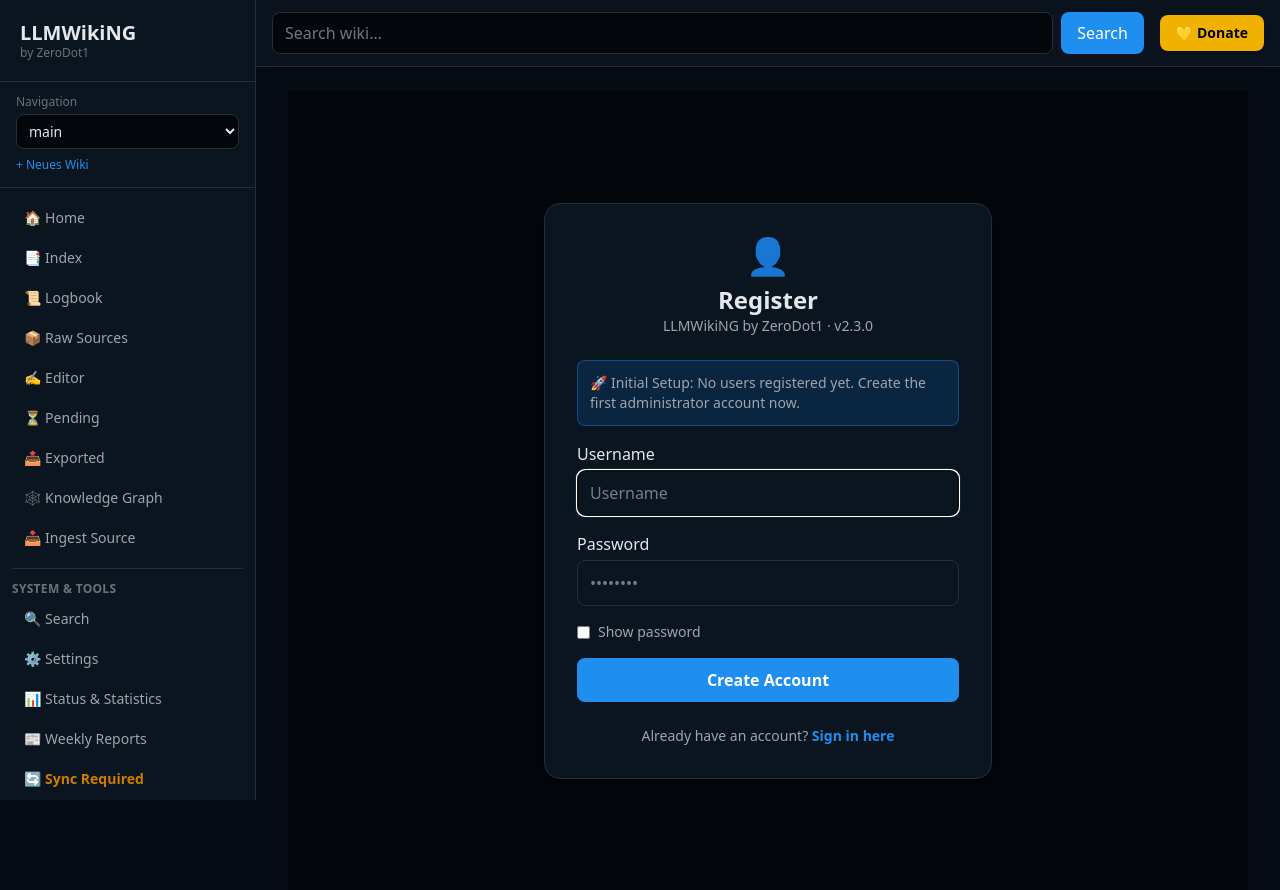
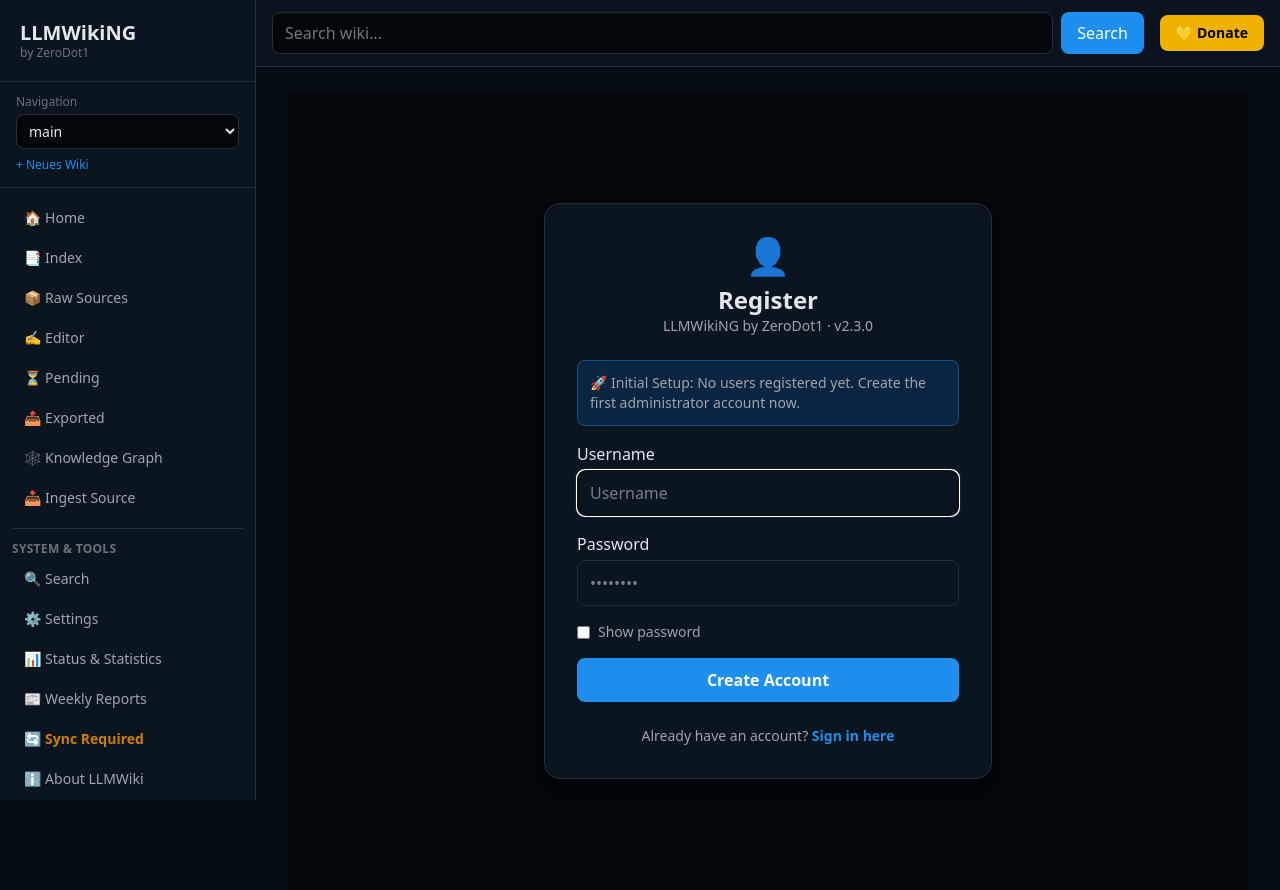
Before and after one commit to ZeroDot1/LLMWikiNG, a FastAPI app: page /LLMWikiNG/register in a window 1280 px wide. Shown: the top 890 px of the page. Run offline with FastAPI, Linux system fonts and the light colour scheme; style sheets or scripts are compiled from the project's sources; parts of the project's set-up code (start-up, migrations or seed data) failed here and were passed over; some libraries are stand-ins or nearby versions.

Commit message:
fix: cleanup sidebar duplicate logbook link, fix ImportError delete_wiki_data, fix en.json show_full_log

```diff
--- a/backend/api/routes/pages.py
+++ b/backend/api/routes/pages.py
@@ -41,7 +41,6 @@
     is_text_file,
     find_wiki_slug_for_raw,
     get_pending_files,
-    delete_wiki_data,
     save_to_ingestlater,
     get_wiki_trails,
     extract_links_from_content,
--- a/lang/en.json
+++ b/lang/en.json
@@ -60,7 +60,7 @@
     "all_wiki_pages_heading": "📄 All Wiki Pages",
     "no_pages_yet": "📭 No wiki pages yet.",
     "recent_activities_heading": "📜 Recent Activities",
-    "show_full_log": "Show full logbook →",
+    "show_full_log": "Show full Audit Log →",
     "no_activities_yet": "No activities logged yet.",
     "log_link": "→ Logbook",
     "stat_wikis": "Wikis",
--- a/templates/base.html
+++ b/templates/base.html
@@ -46,7 +46,7 @@
     <nav class="flex-1 px-3 py-3 space-y-1 text-sm">
         <a href="{{ base_path }}/" class="block rounded-lg px-3 py-2 hover:bg-bg-sunken {% if active_page == 'home' %}bg-primary-subtle text-primary font-semibold{% else %}text-text-secondary{% endif %}">{{ _('sidebar.home') }}</a>
         <a href="{{ base_path }}/wiki/{{ current_wiki }}/index" class="block rounded-lg px-3 py-2 hover:bg-bg-sunken {% if active_page == 'index' %}bg-primary-subtle text-primary font-semibold{% else %}text-text-secondary{% endif %}">{{ _('sidebar.index') }}</a>
-        <a href="{{ base_path }}/audit" class="block rounded-lg px-3 py-2 hover:bg-bg-sunken {% if active_page == 'log' %}bg-primary-subtle text-primary font-semibold{% else %}text-text-secondary{% endif %}">{{ _('sidebar.logbook') }}</a>
+
         <a href="{{ base_path }}/raw" class="block rounded-lg px-3 py-2 hover:bg-bg-sunken {% if active_page == 'raw_list' %}bg-primary-subtle text-primary font-semibold{% else %}text-text-secondary{% endif %}">{{ _('sidebar.raw_sources') }}</a>
         <a href="{{ base_path }}/edit" class="block rounded-lg px-3 py-2 hover:bg-bg-sunken {% if active_page == 'editor' %}bg-primary-subtle text-primary font-semibold{% else %}text-text-secondary{% endif %}">{{ _('sidebar.editor') }}</a>
         <a href="{{ base_path }}/pending" class="block rounded-lg px-3 py-2 hover:bg-bg-sunken {% if active_page == 'pending_list' %}bg-primary-subtle text-primary font-semibold{% else %}text-text-secondary{% endif %}">{{ _('sidebar.pending') }}</a>
@@ -58,7 +58,7 @@
         <a href="{{ base_path }}/search" class="block rounded-lg px-3 py-2 hover:bg-bg-sunken {% if active_page == 'search' %}bg-primary-subtle text-primary font-semibold{% else %}text-text-secondary{% endif %}">{{ _('sidebar.search') }}</a>
         <a href="{{ base_path }}/settings" class="block rounded-lg px-3 py-2 hover:bg-bg-sunken {% if active_page == 'settings' %}bg-primary-subtle text-primary font-semibold{% else %}text-text-secondary{% endif %}">⚙️ {{ _('sidebar.settings') }}</a>
         {% if current_user and current_user.role == 'admin' %}
-        <a href="{{ base_path }}/audit" class="block rounded-lg px-3 py-2 hover:bg-bg-sunken {% if active_page == 'audit' %}bg-primary-subtle text-primary font-semibold{% else %}text-text-secondary{% endif %}">🛡️ {{ _('sidebar.audit_log')|default('Audit-Log') }}</a>
+        <a href="{{ base_path }}/audit" class="block rounded-lg px-3 py-2 hover:bg-bg-sunken {% if active_page == 'audit' %}bg-primary-subtle text-primary font-semibold{% else %}text-text-secondary{% endif %}">🛡️ {{ _('sidebar.audit_log') }}</a>
         {% endif %}
         <a href="{{ base_path }}/status" class="block rounded-lg px-3 py-2 hover:bg-bg-sunken {% if active_page == 'status' %}bg-primary-subtle text-primary font-semibold{% else %}text-text-secondary{% endif %}">{{ _('sidebar.status_stats') }}</a>
         <a href="{{ base_path }}/briefings" class="block rounded-lg px-3 py-2 hover:bg-bg-sunken {% if active_page == 'briefings' %}bg-primary-subtle text-primary font-semibold{% else %}text-text-secondary{% endif %}">{{ _('sidebar.weekly_reports') }}</a>
```
